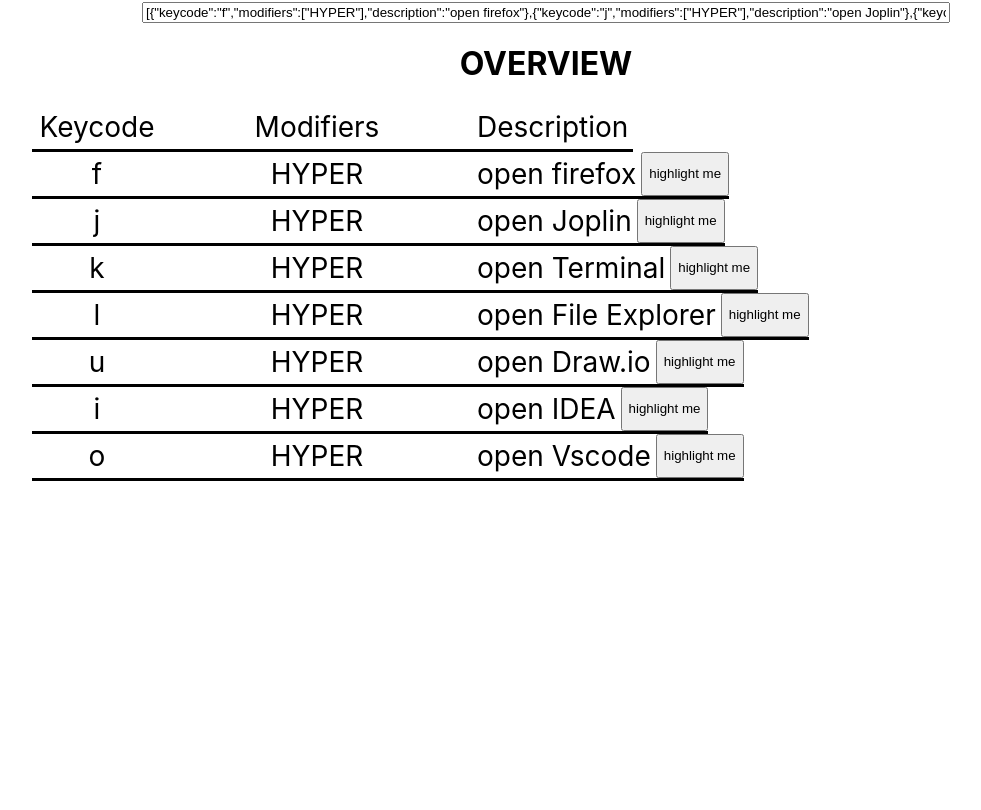
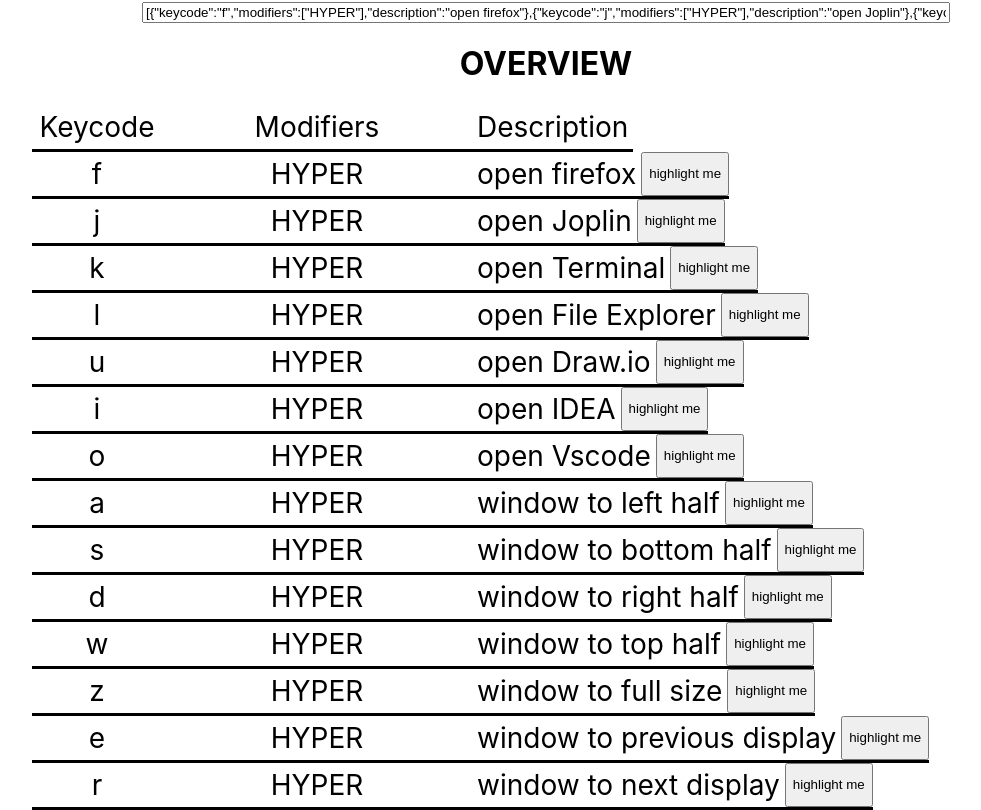
Before and after one commit to LintaoAmons/Keyboard, a React (Create React App) app: page / in a window 1280 px wide. Shown: the part 500-1310 px from the top of the page, without its empty margins (94-1075 px from the left). Before the commit the page ends 981 px from the top, so only its background shows below. Built offline with nearby package versions, Linux system fonts and the light colour scheme.

Commit message:
scroll to top after highlight specific

```diff
--- a/src/App.tsx
+++ b/src/App.tsx
@@ -15,6 +15,14 @@
         ['u', {keycode: 'u', modifiers: [Modifier.HYPER], description: "open Draw.io"}],
         ['i', {keycode: 'i', modifiers: [Modifier.HYPER], description: "open IDEA"}],
         ['o', {keycode: 'o', modifiers: [Modifier.HYPER], description: "open Vscode"}],
+
+        ['a', {keycode: 'a', modifiers: [Modifier.HYPER], description: "window to left half"}],
+        ['s', {keycode: 's', modifiers: [Modifier.HYPER], description: "window to bottom half"}],
+        ['d', {keycode: 'd', modifiers: [Modifier.HYPER], description: "window to right half"}],
+        ['w', {keycode: 'w', modifiers: [Modifier.HYPER], description: "window to top half"}],
+        ['z', {keycode: 'z', modifiers: [Modifier.HYPER], description: "window to full size"}],
+        ['e', {keycode: 'e', modifiers: [Modifier.HYPER], description: "window to previous display"}],
+        ['r', {keycode: 'r', modifiers: [Modifier.HYPER], description: "window to next display"}],
     ]
 )
 
@@ -31,6 +39,7 @@
     }
 
     const highLightSpecific = (keycode: string[]) => {
+        window.scrollTo(0, 0)
         const newHighlightTable = new Map<string, boolean>();
         keycode.forEach(it => newHighlightTable.set(it, true))
         setHighlightConfig(newHighlightTable)
```
